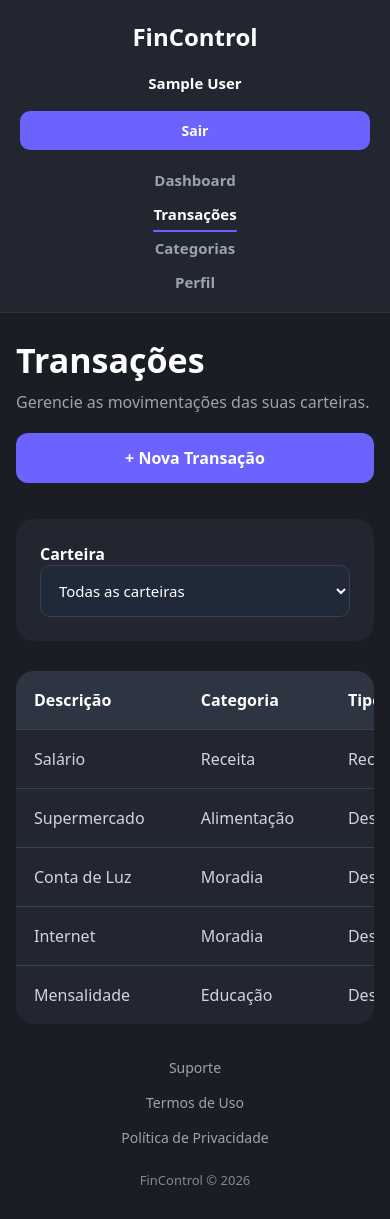
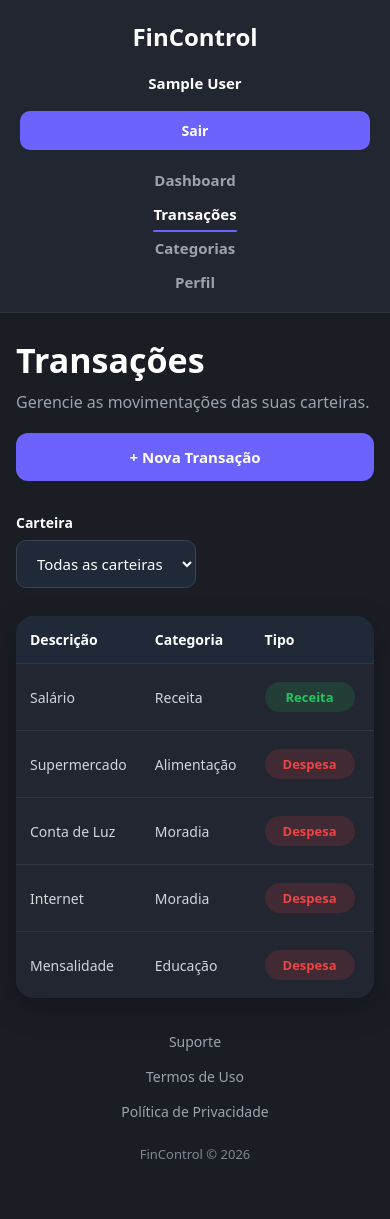
Before and after one commit to GabrielLucim/controle-financeiro, a React (Vite) app: page /app/transacoes in a window 390 px wide. After the commit the page ends 1193 px from the top, so only its background shows below. Built offline with nearby package versions, Linux system fonts and the light colour scheme; sample sign-in values are in the browser's storage.

Commit message:
feat: responsividade de cores para layout e modal de edição de transação com persistencia

```diff
--- a/src/components/Transactions/CreateTransactionModal.jsx
+++ b/src/components/Transactions/CreateTransactionModal.jsx
@@ -1,11 +1,12 @@
-import React, { useState } from "react";
+import React, { useEffect, useState } from "react";
 import "./CreateTransactionModal.css";
 
 function CreateTransactionModal({
     open,
     onClose,
-    onCreate,
-    wallets
+    onSave,
+    wallets,
+    editingTransaction
 }) {
 
     const [walletId, setWalletId] = useState("");
@@ -15,20 +16,42 @@ function CreateTransactionModal({
     const [value, setValue] = useState("");
     const [error, setError] = useState("");
 
-    if (!open) return null;
+    useEffect(() => {
+
+        if (!open) return;
+
+        if (editingTransaction) {
+
+            setWalletId(editingTransaction.walletId);
+            setDescription(editingTransaction.description);
+            setCategory(editingTransaction.category);
+            setType(editingTransaction.type);
+            setValue(editingTransaction.value);
+
+        } else {
+
+            resetFields();
+
+        }
+
+    }, [editingTransaction, open]);
 
     const resetFields = () => {
+
         setWalletId("");
         setDescription("");
         setCategory("");
         setType("expense");
         setValue("");
         setError("");
+
     };
 
     const handleClose = () => {
+
         resetFields();
         onClose();
+
     };
 
     const handleSubmit = (e) => {
@@ -36,38 +59,62 @@ function CreateTransactionModal({
         e.preventDefault();
 
         if (!walletId) {
+
             setError("Selecione uma carteira.");
             return;
+
         }
 
         if (!description.trim()) {
+
             setError("Informe a descrição.");
             return;
+
         }
 
         if (!category.trim()) {
+
             setError("Informe a categoria.");
             return;
+
         }
 
         if (!value || Number(value) <= 0) {
+
             setError("Informe um valor válido.");
             return;
+
         }
 
-        onCreate({
-            id: Date.now(),
+        onSave({
+
+            id: editingTransaction
+                ? editingTransaction.id
+                : Date.now(),
+
             walletId: Number(walletId),
+
             description,
+
             category,
+
             type,
+
             value: Number(value),
-            date: new Date().toLocaleDateString("pt-BR")
+
+            date: editingTransaction
+                ? editingTransaction.date
+                : new Date().toLocaleDateString("pt-BR")
+
         });
 
         resetFields();
+
         onClose();
+
     };
+
+    if (!open) return null;
 
     return (
 
@@ -75,7 +122,13 @@ function CreateTransactionModal({
 
             <div className="transaction-modal">
 
-                <h2>Nova Transação</h2>
+                <h2>
+
+                    {editingTransaction
+                        ? "Editar Transação"
+                        : "Nova Transação"}
+
+                </h2>
 
                 <form onSubmit={handleSubmit}>
 
@@ -85,7 +138,9 @@ function CreateTransactionModal({
 
                         <select
                             value={walletId}
-                            onChange={(e) => setWalletId(e.target.value)}
+                            onChange={(e) =>
+                                setWalletId(e.target.value)
+                            }
                         >
 
                             <option value="">
@@ -98,7 +153,9 @@ function CreateTransactionModal({
                                     key={wallet.id}
                                     value={wallet.id}
                                 >
+
                                     {wallet.name}
+
                                 </option>
 
                             ))}
@@ -145,6 +202,7 @@ function CreateTransactionModal({
                                 setType(e.target.value)
                             }
                         >
+
                             <option value="income">
                                 Receita
                             </option>
@@ -173,9 +231,13 @@ function CreateTransactionModal({
                     </div>
 
                     {error && (
+
                         <p className="transaction-error">
+
                             {error}
+
                         </p>
+
                     )}
 
                     <div className="transaction-buttons">
@@ -185,14 +247,20 @@ function CreateTransactionModal({
                             className="cancel"
                             onClick={handleClose}
                         >
+
                             Cancelar
+
                         </button>
 
                         <button
                             type="submit"
                             className="create"
                         >
-                            Criar
+
+                            {editingTransaction
+                                ? "Salvar Alterações"
+                                : "Criar"}
+
                         </button>
 
                     </div>
--- a/src/pages/Transactions/Transactions.css
+++ b/src/pages/Transactions/Transactions.css
@@ -8,7 +8,7 @@
 .transactions-content {
     flex: 1;
     width: 100%;
-    max-width: 1100px;
+    max-width: 1200px;
     margin: 40px auto;
     padding: 0 24px;
     box-sizing: border-box;
@@ -18,27 +18,30 @@
     display: flex;
     justify-content: space-between;
     align-items: center;
-    margin-bottom: 36px;
     gap: 20px;
+    margin-bottom: 32px;
 }
 
 .transactions-title {
     margin: 0;
-    color: white;
+    color: #fff;
     font-size: 34px;
+    font-weight: 700;
 }
 
 .transactions-subtitle {
     margin-top: 8px;
     color: #9ca3af;
+    font-size: 16px;
 }
 
 .transactions-button {
+    padding: 14px 24px;
     border: none;
-    padding: 14px 22px;
     border-radius: 12px;
-    background: var(--color-primary, #6c63ff);
-    color: white;
+    background: var(--color-primary, #2563eb);
+    color: #fff;
+    font-size: 15px;
     font-weight: 600;
     cursor: pointer;
     transition: .2s;
@@ -46,53 +49,46 @@
 
 .transactions-button:hover {
     transform: translateY(-2px);
+    background: #1d4ed8;
 }
 
 .transactions-toolbar {
-    background: var(--color-surface, #222630);
-    border-radius: 18px;
-    padding: 24px;
+    display: flex;
+    margin-bottom: 28px;
+}
+
+.transactions-field {
     display: flex;
     flex-direction: column;
-    gap: 12px;
-    margin-bottom: 30px;
+    gap: 8px;
 }
 
-.transactions-toolbar label {
-    color: white;
+.transactions-field label {
+    color: #fff;
     font-weight: 600;
+    font-size: 14px;
 }
 
 .transactions-select {
-    width: 100%;
-    padding: 14px;
+    min-width: 260px;
+    padding: 12px 16px;
+    border: 1px solid #3b4252;
     border-radius: 10px;
-    border: 1px solid #394150;
     background: #1f2937;
-    color: white;
+    color: #fff;
+    outline: none;
     font-size: 15px;
 }
 
-.transactions-empty {
-    background: var(--color-surface, #222630);
-    border-radius: 18px;
-    padding: 70px;
-    text-align: center;
-}
-
-.transactions-empty h3 {
-    color: white;
-    margin-bottom: 10px;
-}
-
-.transactions-empty p {
-    color: #9ca3af;
+.transactions-select:focus {
+    border-color: var(--color-primary, #2563eb);
 }
 
 .transactions-table {
+    overflow-x: auto;
     background: var(--color-surface, #222630);
     border-radius: 18px;
-    overflow: hidden;
+    box-shadow: 0 10px 30px rgba(0, 0, 0, .25);
 }
 
 .transactions-table table {
@@ -101,23 +97,104 @@
 }
 
 .transactions-table th {
-    background: #2d3442;
-    color: white;
+    background: #1f2937;
+    color: #fff;
     padding: 18px;
     text-align: left;
+    font-size: 14px;
+    font-weight: 700;
 }
 
 .transactions-table td {
     padding: 18px;
+    border-top: 1px solid #303541;
     color: #d1d5db;
-    border-top: 1px solid #374151;
+    vertical-align: middle;
 }
 
-.transactions-table tr:hover {
+.transactions-table tbody tr {
+    transition: .2s;
+}
+
+.transactions-table tbody tr:hover {
     background: rgba(255, 255, 255, .03);
 }
 
-@media (max-width:768px) {
+.transactions-empty-table {
+    text-align: center;
+    padding: 40px !important;
+    color: #9ca3af;
+}
+
+.badge {
+    display: inline-flex;
+    align-items: center;
+    justify-content: center;
+    min-width: 90px;
+    padding: 6px 12px;
+    border-radius: 999px;
+    font-size: 13px;
+    font-weight: 700;
+}
+
+.badge.income {
+    background: rgba(34, 197, 94, .15);
+    color: #22c55e;
+}
+
+.badge.expense {
+    background: rgba(239, 68, 68, .15);
+    color: #ef4444;
+}
+
+.value-positive {
+    color: #22c55e;
+    font-weight: 700;
+}
+
+.value-negative {
+    color: #ef4444;
+    font-weight: 700;
+}
+
+.transaction-actions {
+    display: flex;
+    gap: 10px;
+}
+
+.edit-button,
+.delete-button {
+    width: 38px;
+    height: 38px;
+    border: none;
+    border-radius: 10px;
+    display: flex;
+    justify-content: center;
+    align-items: center;
+    cursor: pointer;
+    transition: .2s;
+    color: #fff;
+}
+
+.edit-button {
+    background: #2563eb;
+}
+
+.edit-button:hover {
+    background: #1d4ed8;
+    transform: translateY(-2px);
+}
+
+.delete-button {
+    background: #dc2626;
+}
+
+.delete-button:hover {
+    background: #b91c1c;
+    transform: translateY(-2px);
+}
+
+@media (max-width: 768px) {
 
     .transactions-content {
         margin: 24px auto;
@@ -133,19 +210,22 @@
         width: 100%;
     }
 
-    .transactions-table {
-        overflow-x: auto;
+    .transactions-select {
+        width: 100%;
+        min-width: unset;
     }
 
-    .transactions-table table {
-        min-width: 700px;
+    .transactions-table {
+        font-size: 14px;
     }
 
-    .transactions-empty-table {
-        text-align: center;
-        padding: 40px;
-        color: #9ca3af;
-        font-style: italic;
+    .transactions-table th,
+    .transactions-table td {
+        padding: 14px;
+    }
+
+    .transaction-actions {
+        justify-content: center;
     }
 
 }
--- a/src/pages/Transactions/Transactions.jsx
+++ b/src/pages/Transactions/Transactions.jsx
@@ -1,4 +1,5 @@
 import React, { useMemo, useState } from "react";
+import { FaEdit, FaTrash } from "react-icons/fa";
 import Header from "../../components/Global/Header/Header";
 import Footer from "../../components/Global/Footer/Footer";
 import CreateTransactionModal from "../../components/Transactions/CreateTransactionModal";
@@ -9,28 +10,95 @@ import "./Transactions.css";
 function Transactions() {
 
     const [transactions, setTransactions] = useState(transactionMock);
+
     const [selectedWallet, setSelectedWallet] = useState("all");
+
     const [showModal, setShowModal] = useState(false);
+
+    const [editingTransaction, setEditingTransaction] = useState(null);
 
     const filteredTransactions = useMemo(() => {
 
         if (selectedWallet === "all") {
+
             return transactions;
+
         }
 
         return transactions.filter(
+
             transaction =>
                 transaction.walletId === Number(selectedWallet)
+
         );
 
     }, [transactions, selectedWallet]);
 
     const handleCreateTransaction = (transaction) => {
 
+        if (editingTransaction) {
+
+            setTransactions(prev =>
+
+                prev.map(item =>
+
+                    item.id === transaction.id
+                        ? transaction
+                        : item
+
+                )
+
+            );
+
+        } else {
+
             setTransactions(prev => [
+
                 ...prev,
+
                 transaction
+
             ]);
+
+        }
+
+        setEditingTransaction(null);
+
+        setShowModal(false);
+
+    };
+
+    const handleEditTransaction = (transaction) => {
+
+        setEditingTransaction(transaction);
+
+        setShowModal(true);
+
+    };
+
+    const handleDeleteTransaction = (id) => {
+
+        if (!window.confirm("Deseja realmente excluir esta transação?")) {
+
+            return;
+
+        }
+
+        setTransactions(prev =>
+
+            prev.filter(
+
+                transaction => transaction.id !== id
+
+            )
+
+        );
+
+    };
+
+    const handleCloseModal = () => {
+
+        setEditingTransaction(null);
 
         setShowModal(false);
 
@@ -49,20 +117,32 @@ function Transactions() {
                     <div>
 
                         <h1 className="transactions-title">
+
                             Transações
+
                         </h1>
 
                         <p className="transactions-subtitle">
+
                             Gerencie as movimentações das suas carteiras.
+
                         </p>
 
                     </div>
 
                     <button
                         className="transactions-button"
-                        onClick={() => setShowModal(true)}
+                        onClick={() => {
+
+                            setEditingTransaction(null);
+
+                            setShowModal(true);
+
+                        }}
                     >
+
                         + Nova Transação
+
                     </button>
 
                 </div>
@@ -72,7 +152,9 @@ function Transactions() {
                     <div className="transactions-field">
 
                         <label htmlFor="wallet">
+
                             Carteira
+
                         </label>
 
                         <select
@@ -85,7 +167,9 @@ function Transactions() {
                         >
 
                             <option value="all">
+
                                 Todas as carteiras
+
                             </option>
 
                             {dashboardMock.map(wallet => (
@@ -94,7 +178,9 @@ function Transactions() {
                                     key={wallet.id}
                                     value={wallet.id}
                                 >
+
                                     {wallet.name}
+
                                 </option>
 
                             ))}
@@ -118,6 +204,7 @@ function Transactions() {
                                 <th>Tipo</th>
                                 <th>Valor</th>
                                 <th>Data</th>
+                                <th>Ações</th>
 
                             </tr>
 
@@ -130,10 +217,12 @@ function Transactions() {
                                 <tr>
 
                                     <td
-                                        colSpan="5"
+                                        colSpan="6"
                                         className="transactions-empty-table"
                                     >
+
                                         Nenhuma transação encontrada.
+
                                     </td>
 
                                 </tr>
@@ -145,25 +234,87 @@ function Transactions() {
                                     <tr key={transaction.id}>
 
                                         <td>
+
                                             {transaction.description}
+
                                         </td>
 
                                         <td>
+
                                             {transaction.category}
+
                                         </td>
 
                                         <td>
+
+                                            <span
+                                                className={
+                                                    transaction.type === "income"
+                                                        ? "badge income"
+                                                        : "badge expense"
+                                                }
+                                            >
+
                                                 {transaction.type === "income"
                                                     ? "Receita"
                                                     : "Despesa"}
+
+                                            </span>
+
+                                        </td>
+
+                                        <td
+                                            className={
+                                                transaction.type === "income"
+                                                    ? "value-positive"
+                                                    : "value-negative"
+                                            }
+                                        >
+
+                                            {transaction.type === "income"
+                                                ? "+"
+                                                : "-"}
+
+                                            R$ {transaction.value.toFixed(2)}
+
                                         </td>
 
                                         <td>
-                                            R$ {transaction.value.toFixed(2)}
+
+                                            {transaction.date}
+
                                         </td>
 
                                         <td>
-                                            {transaction.date}
+
+                                            <div className="transaction-actions">
+
+                                                <button
+                                                    className="edit-button"
+                                                    onClick={() =>
+                                                        handleEditTransaction(transaction)
+                                                    }
+                                                    title="Editar"
+                                                >
+
+                                                    <FaEdit />
+
+                                                </button>
+
+                                                <button
+                                                    className="delete-button"
+                                                    onClick={() =>
+                                                        handleDeleteTransaction(transaction.id)
+                                                    }
+                                                    title="Excluir"
+                                                >
+
+                                                    <FaTrash />
+
+                                                </button>
+
+                                            </div>
+
                                         </td>
 
                                     </tr>
@@ -181,10 +332,17 @@ function Transactions() {
             </main>
 
             <CreateTransactionModal
+
                 open={showModal}
-                onClose={() => setShowModal(false)}
-                onCreate={handleCreateTransaction}
+
+                onClose={handleCloseModal}
+
+                onSave={handleCreateTransaction}
+
                 wallets={dashboardMock}
+
+                editingTransaction={editingTransaction}
+
             />
 
             <Footer />
```
Also changed, not shown: src/components/Transactions/CreateTransactionModal.css (+123 -16 lines). Lines whose indentation alone changed are shown as unchanged.
